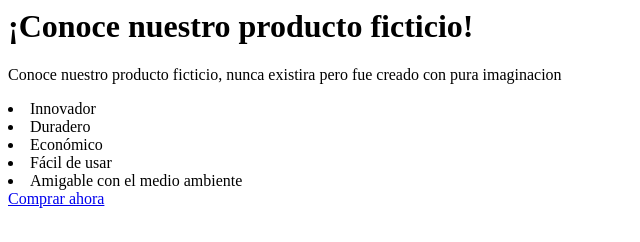
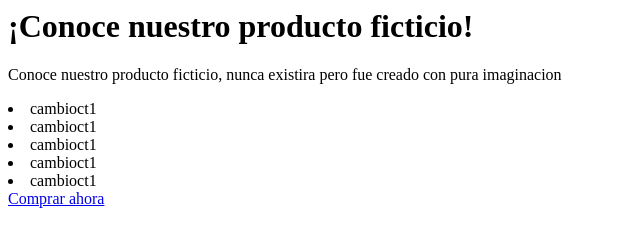
Before and after one commit to ENSfanaccount/examenparcial3, a plain HTML site: page index.html in a window 1280 px wide. Shown: the whole page, without its empty margins (0-640 px from the left). Drawn offline with Linux system fonts and the light colour scheme.

Commit message:
se actualizan caracteristicas principales

```diff
--- a/index.html
+++ b/index.html
@@ -6,11 +6,11 @@
     <h1>¡Conoce nuestro producto ficticio!</h1>
     <p>Conoce nuestro producto ficticio, nunca existira pero fue creado con pura imaginacion</p>
     <ul></ul>
-        <li>Innovador</li>
-        <li>Duradero</li>
-        <li>Económico</li>
-        <li>Fácil de usar</li>
-        <li>Amigable con el medio ambiente</li>
+        <li>cambioct1</li>
+        <li>cambioct1</li>
+        <li>cambioct1</li>
+        <li>cambioct1</li>
+        <li>cambioct1</li>
     </ul>
     <a href="https://www.ulsachihuahua.edu.mx/">Comprar ahora</a>
 </body>
```
